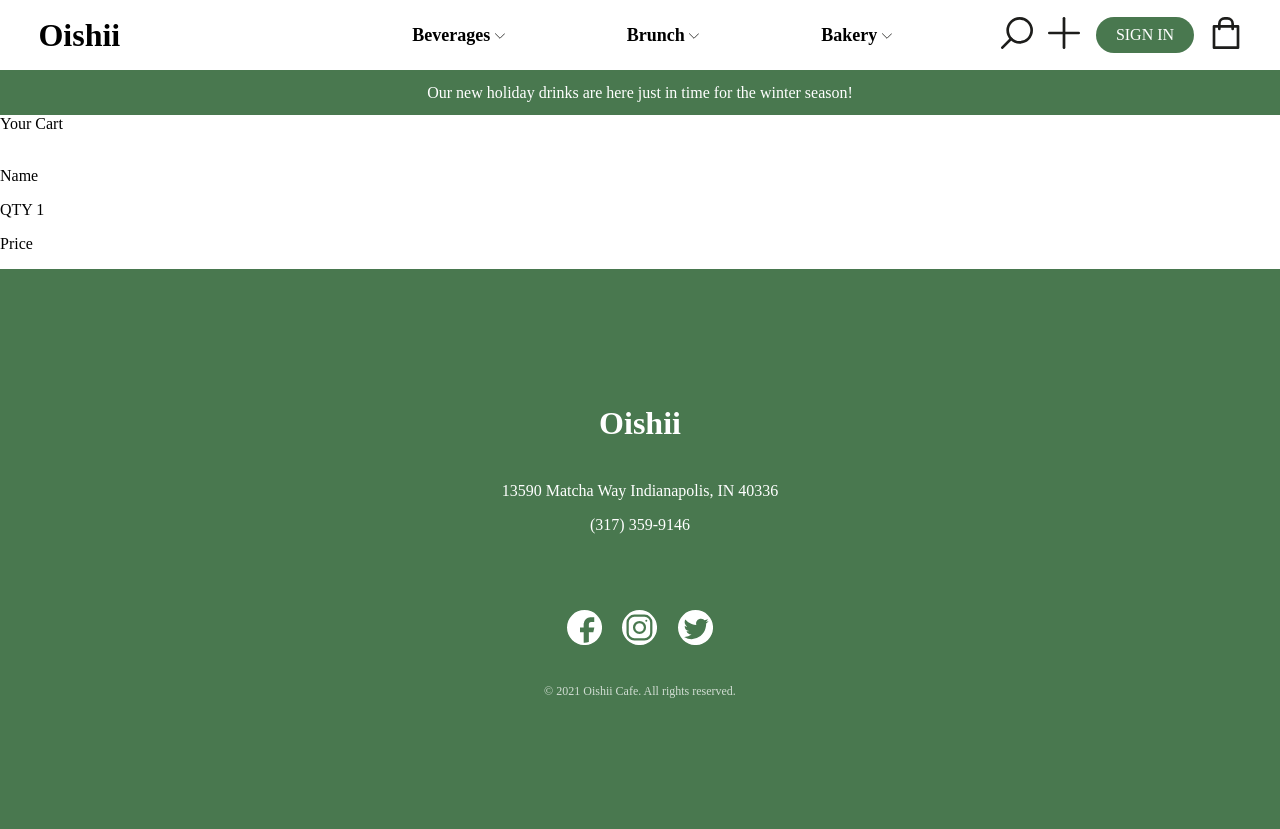
After one commit to k-dicken/I210-Final, a PHP site: page /showcart.php in a window 1280 px wide. The commit adds this page. Run offline with PHP 8.4, Linux system fonts and the light colour scheme; data that the repository does not hold is empty; some libraries are stand-ins or nearby versions; some web fonts are replaced.

Commit message:
saved list products & beginning work on cart

```diff
--- a/includes/header.php
+++ b/includes/header.php
@@ -21,9 +21,12 @@
 
         <!--clickable category links in the middle-->
         <nav class="nav-category-links">
-            <button id="bakeryButton" class="p-textLarge"  mouseenter="displayBakery()" id="bakeryButton" href="">Bakery <img src="www/img/icons/arrow-down.svg" alt=""></button>
-            <button id="beveragesButton" class="p-textLarge" onclick="displayBeverages()" id="beveragesButton">Beverages <img src="www/img/icons/arrow-down.svg" alt=""></button>
-            <button id="brunchButton" class="p-textLarge" onclick="displayBrunch()" id="brunchButton">Brunch <img src="www/img/icons/arrow-down.svg" alt=""></button>
+            <button id="beveragesButton" class="p-textLarge" onclick="displayBeverages()" id="beveragesButton">Beverages
+                <img src="www/img/icons/arrow-down.svg" alt=""></button>
+            <button id="brunchButton" class="p-textLarge" onclick="displayBrunch()" id="brunchButton">Brunch <img
+                        src="www/img/icons/arrow-down.svg" alt=""></button>
+            <button id="bakeryButton" class="p-textLarge" mouseenter="displayBakery()" id="bakeryButton" href="">Bakery
+                <img src="www/img/icons/arrow-down.svg" alt=""></button>
         </nav>
 
         <!--clickable icons on the left-->
@@ -31,7 +34,7 @@
             <a href=""><img src="www/img/icons/search.svg" alt=""></a>
             <a href="addproduct.php"><img src="www/img/icons/plus.svg" alt=""></a>
             <a class="signin-button" style="color: white" href="userlogin.php">SIGN IN</a>
-            <a href=""><img src="www/img/icons/shopping-bag.svg" alt=""></a>
+            <a href="showcart.php"><img src="www/img/icons/shopping-bag.svg" alt=""></a>
         </nav>
 
     </div>
--- /dev/null
+++ b/showcart.php
@@ -0,0 +1,23 @@
+<?php
+$page_title = "Shopping Cart";
+require_once ('includes/header.php');
+require_once('includes/database.php');
+?>
+
+<div id="showcart" class="">
+    <p class="title">Your Cart</p>
+
+    <div class="cart">
+        <div class="cart-item">
+            <img src="" alt="">
+            <div class="cart-item-info">
+                <p>Name</p>
+                <p>QTY 1</p>
+                <p>Price</p>
+            </div>
+        </div>
+    </div>
+</div>
+
+<?php
+include ('includes/footer.php');
```
Also changed, not shown: listproducts.php (+86 -0 lines).
